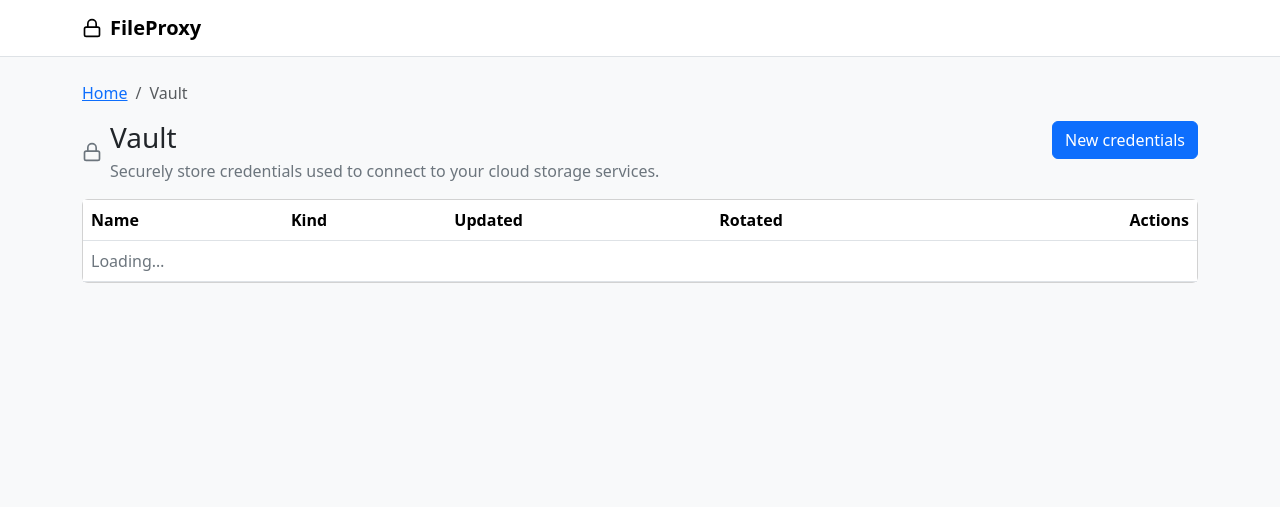
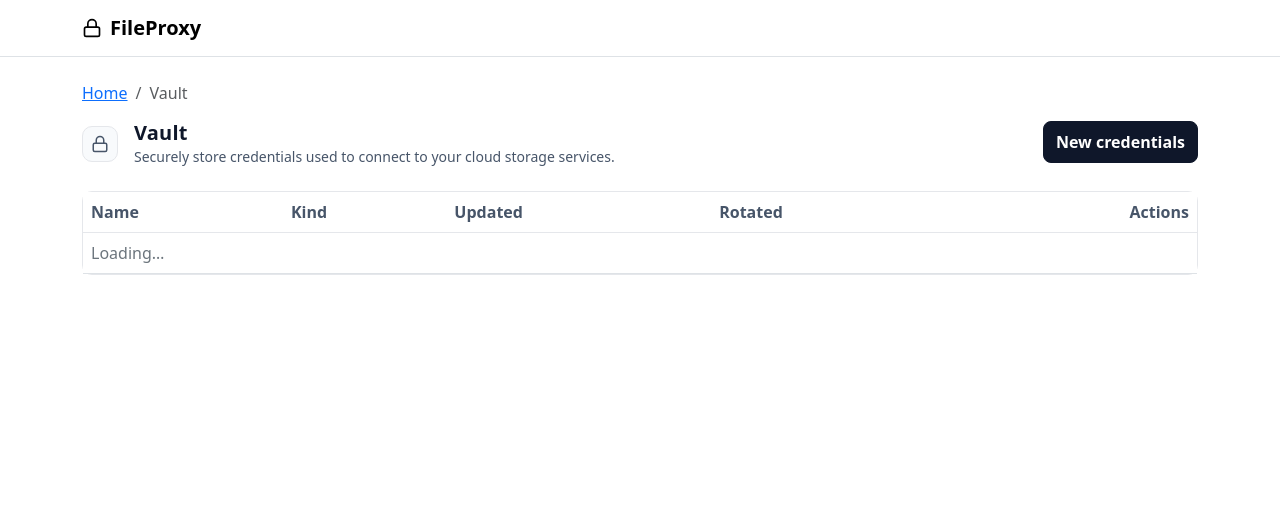
Before and after one commit to JaminB/FileProxy, a Django app: page /vault/ in a window 1280 px wide. Shown: the top 507 px of the page. Run offline with Django 5.2, Linux system fonts and the light colour scheme; the visitor is signed in with stand-in values (Sample User, id 1); parts of the project's set-up code (start-up, migrations or seed data) failed here and were passed over.

```diff
--- /dev/null
+++ b/fileproxy/static/css/styles.css
@@ -0,0 +1,290 @@
+/* Minimal light skin that de-Bootstraps Bootstrap */
+/* Load AFTER bootstrap.css */
+
+:root{
+  --bg: #ffffff;
+  --text: #0f172a;       /* slate-900 */
+  --muted: #475569;      /* slate-600 */
+  --border: #e5e7eb;     /* gray-200 */
+  --border-2: #eef2f7;   /* very soft */
+  --surface: #ffffff;
+  --surface-2: #f8fafc;  /* slate-50 */
+
+  --radius: 10px;
+  --radius-sm: 8px;
+
+  --focus: rgba(15, 23, 42, 0.14);
+}
+
+/* Base */
+html, body{
+  background: var(--bg);
+  color: var(--text);
+}
+
+body{
+  font-family: ui-sans-serif, system-ui, -apple-system, Segoe UI, Roboto, Helvetica, Arial, "Apple Color Emoji","Segoe UI Emoji";
+  -webkit-font-smoothing: antialiased;
+  text-rendering: optimizeLegibility;
+}
+
+/* Layout hooks */
+.app-header{
+  background: var(--bg);
+  border-bottom: 1px solid var(--border);
+}
+
+.app-header-row{
+  display:flex;
+  align-items:center;
+  justify-content:space-between;
+  min-height: 56px;
+  padding: 10px 0;
+}
+
+.app-brand{
+  display:flex;
+  align-items:center;
+  gap:10px;
+  text-decoration:none;
+  color: var(--text);
+  font-weight: 600;
+  letter-spacing: 0.2px;
+}
+.app-brand:hover{ color: var(--text); }
+
+.app-header-actions{
+  display:flex;
+  align-items:center;
+  gap:10px;
+}
+
+.app-main{
+  padding-top: 22px;
+  padding-bottom: 32px;
+}
+
+.app-flash{ margin-bottom: 16px; }
+.app-alert{
+  background: var(--surface-2);
+  border: 1px solid var(--border);
+  border-radius: var(--radius);
+  padding: 10px 12px;
+  color: var(--muted);
+}
+
+/* Make Bootstrap components look “plain” and consistent */
+.card{
+  border-radius: var(--radius);
+  border: 1px solid var(--border);
+  box-shadow: none;
+}
+.card-header{
+  background: transparent;
+  border-bottom: 1px solid var(--border);
+}
+
+/* Buttons: neutral by default, no Bootstrap-y gradients */
+.btn{
+  border-radius: var(--radius-sm);
+  border: 1px solid var(--border);
+  background: var(--surface);
+  color: var(--text);
+  box-shadow: none;
+  font-weight: 600;
+  padding: 8px 12px;
+}
+
+.btn:hover{
+  background: var(--surface-2);
+  border-color: #dbe2ea;
+  color: var(--text);
+}
+
+.btn:active{
+  transform: none;
+}
+
+.btn-primary{
+  background: var(--text);
+  border-color: var(--text);
+  color: #fff;
+}
+.btn-primary:hover{
+  background: #111827; /* slightly different than --text */
+  border-color: #111827;
+  color: #fff;
+}
+.btn-outline-primary{
+  background: var(--surface);
+  color: var(--text);
+  border-color: var(--border);
+}
+.btn-outline-primary:hover{
+  background: var(--surface-2);
+  border-color: #dbe2ea;
+  color: var(--text);
+}
+
+/* Inputs: quiet, consistent */
+.form-control,
+.form-select{
+  border-radius: var(--radius-sm);
+  border: 1px solid var(--border);
+  box-shadow: none;
+  padding: 10px 12px;
+}
+
+.form-control:focus,
+.form-select:focus{
+  border-color: #cbd5e1; /* slate-300 */
+  box-shadow: 0 0 0 4px var(--focus);
+}
+
+/* Kill the “Bootstrap blue glow” on buttons too */
+.btn:focus,
+.btn:focus-visible{
+  box-shadow: 0 0 0 4px var(--focus) !important;
+}
+
+/* Tabs: make them look like simple text filters, not Bootstrap tabs */
+.nav-tabs{
+  border-bottom: 1px solid var(--border);
+  gap: 8px;
+}
+
+.nav-tabs .nav-link{
+  border: 0;
+  border-radius: 0;
+  color: var(--muted);
+  padding: 8px 0;
+  margin-right: 14px;
+  background: transparent;
+}
+
+.nav-tabs .nav-link:hover{
+  color: var(--text);
+}
+
+.nav-tabs .nav-link.active{
+  color: var(--text);
+  background: transparent;
+  border-bottom: 2px solid var(--text);
+  padding-bottom: 6px;
+}
+
+/* Tables: lighter chrome */
+.table{
+  color: var(--text);
+}
+.table thead th{
+  color: var(--muted);
+  font-weight: 600;
+  border-bottom-color: var(--border);
+}
+.table td, .table th{
+  border-top-color: var(--border-2);
+}
+
+/* Alerts: stop looking like stock Bootstrap */
+.alert{
+  border-radius: var(--radius);
+  border: 1px solid var(--border);
+  background: var(--surface-2);
+  color: var(--muted);
+}
+
+/* Dropdown menus: simple and clean */
+.dropdown-menu{
+  border-radius: var(--radius);
+  border: 1px solid var(--border);
+  box-shadow: none;
+  padding: 6px;
+}
+.dropdown-item{
+  border-radius: 8px;
+}
+.dropdown-item:hover{
+  background: var(--surface-2);
+}
+
+
+/* Page header (icon + title) */
+.page-icon{
+  width: 36px;
+  height: 36px;
+  border-radius: 10px;
+  border: 1px solid var(--border);
+  background: var(--surface-2);
+  display: grid;
+  place-items: center;
+  flex: 0 0 auto;
+}
+
+.page-icon-svg{
+  width: 18px;
+  height: 18px;
+  color: var(--muted);
+}
+
+/* Use a “real” title style instead of bootstrap heading utilities */
+.page-title{
+  font-size: 20px;
+  line-height: 1.15;
+  font-weight: 650;
+  letter-spacing: 0.2px;
+  color: var(--text);
+  margin: 0;
+}
+
+.page-subtitle{
+  margin-top: 4px;
+  font-size: 14px;
+  line-height: 1.35;
+  color: var(--muted);
+}
+
+/* Provider selection cards */
+.provider-card{
+  border: 1px solid var(--border);
+  border-radius: var(--radius);
+  background: var(--surface);
+  transition: border-color .15s ease, background .15s ease;
+  height: 100%;
+}
+
+.provider-card:hover{
+  border-color: #dbe2ea;
+  background: var(--surface-2);
+}
+
+.provider-card-body{
+  padding: 16px;
+  height: 100%;
+}
+
+/* Provider header */
+.provider-header{
+  display: flex;
+  align-items: center;
+  gap: 10px;
+  margin-bottom: 6px;
+}
+
+.provider-title{
+  font-size: 15px;
+  font-weight: 600;
+  color: var(--text);
+}
+
+/* Description text */
+.provider-description{
+  font-size: 14px;
+  line-height: 1.4;
+  color: var(--muted);
+}
+
+/* Remove default card look if any sneak in */
+.card.provider-card{
+  box-shadow: none;
+}
--- a/fileproxy/templates/base.html
+++ b/fileproxy/templates/base.html
@@ -14,18 +14,21 @@
       integrity="sha384-QWTKZyjpPEjISv5WaRU9OFeRpok6YctnYmDr5pNlyT2bRjXh0JMhjY6hW+ALEwIH"
       crossorigin="anonymous"
     />
-      <link
+    <link
       rel="stylesheet"
       href="https://cdn.jsdelivr.net/npm/bootstrap-icons@1.11.3/font/bootstrap-icons.min.css"
     />
 
+    <!-- Your airbrush skin (load AFTER Bootstrap) -->
+    <link rel="stylesheet" href="{% static 'css/styles.css' %}" />
 
     {% block head %}{% endblock %}
   </head>
 
-  <body class="bg-light">
+  <!-- NOTE: removed bg-light so the airbrush background can show -->
+  <body>
     <!-- Top nav -->
-    <nav class="navbar navbar-expand-lg navbar-light bg-white border-bottom">
+    <nav class="navbar navbar-expand-lg border-bottom ab-nav">
       <div class="container">
         <a class="navbar-brand d-flex align-items-center gap-2" href="/">
           <svg width="20" height="20" aria-hidden="true">
@@ -45,7 +48,7 @@
       {% if messages %}
         <div class="mb-3">
           {% for message in messages %}
-            <div class="alert alert-info mb-2" role="alert">
+            <div class="alert alert-info mb-2 ab-alert" role="alert">
               {{ message }}
             </div>
           {% endfor %}
--- a/fileproxy/vault/templates/vault_ui/new_credentials.html
+++ b/fileproxy/vault/templates/vault_ui/new_credentials.html
@@ -15,7 +15,6 @@
 
   <!-- Header -->
   <div class="mb-4">
-    <h1 class="h3 mb-1">New credentials</h1>
     <p class="text-secondary mb-0">
       Choose the provider you want to add.
     </p>
--- a/fileproxy/vault/templates/vault_ui/vault.html
+++ b/fileproxy/vault/templates/vault_ui/vault.html
@@ -13,22 +13,19 @@
   </nav>
 
   <!-- Header -->
-  <div class="d-flex align-items-start justify-content-between gap-3 mb-3">
-    <div class="d-flex align-items-center gap-2">
-      <!-- Icon sized via Bootstrap font-size utility (fs-*) + 1em SVG sizing -->
-      <svg
-        aria-hidden="true"
-        class="text-secondary fs-5 flex-shrink-0"
-        style="width: 1em; height: 1em;"
-      >
-        <use href="#i-vault"></use>
-      </svg>
+  <div class="d-flex align-items-start justify-content-between gap-3 mb-4">
+    <div class="d-flex align-items-center gap-3">
+      <div class="page-icon" aria-hidden="true">
+        <svg class="page-icon-svg">
+          <use href="#i-vault"></use>
+        </svg>
+      </div>
 
       <div>
-        <h1 class="h3 mb-1">Vault</h1>
-        <p class="text-secondary mb-0">
+        <div class="page-title">Vault</div>
+        <div class="page-subtitle">
           Securely store credentials used to connect to your cloud storage services.
-        </p>
+        </div>
       </div>
     </div>
 
```
Also changed, not shown: fileproxy/vault/templates/vault_ui/new_s3.html (+12 -13 lines).
